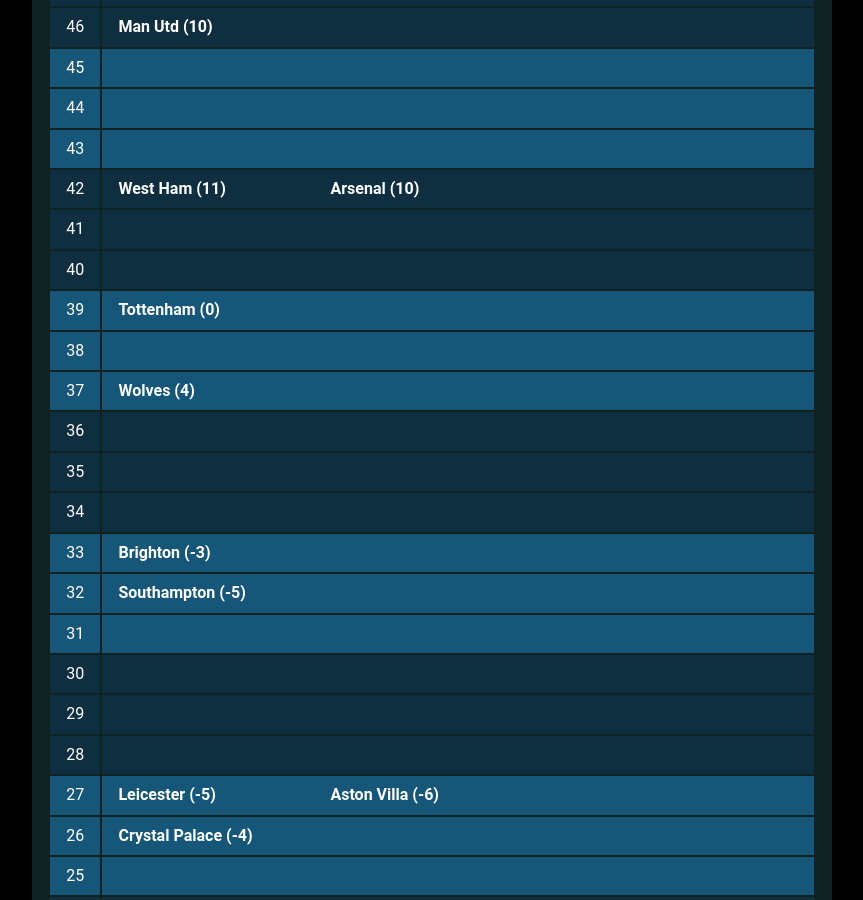
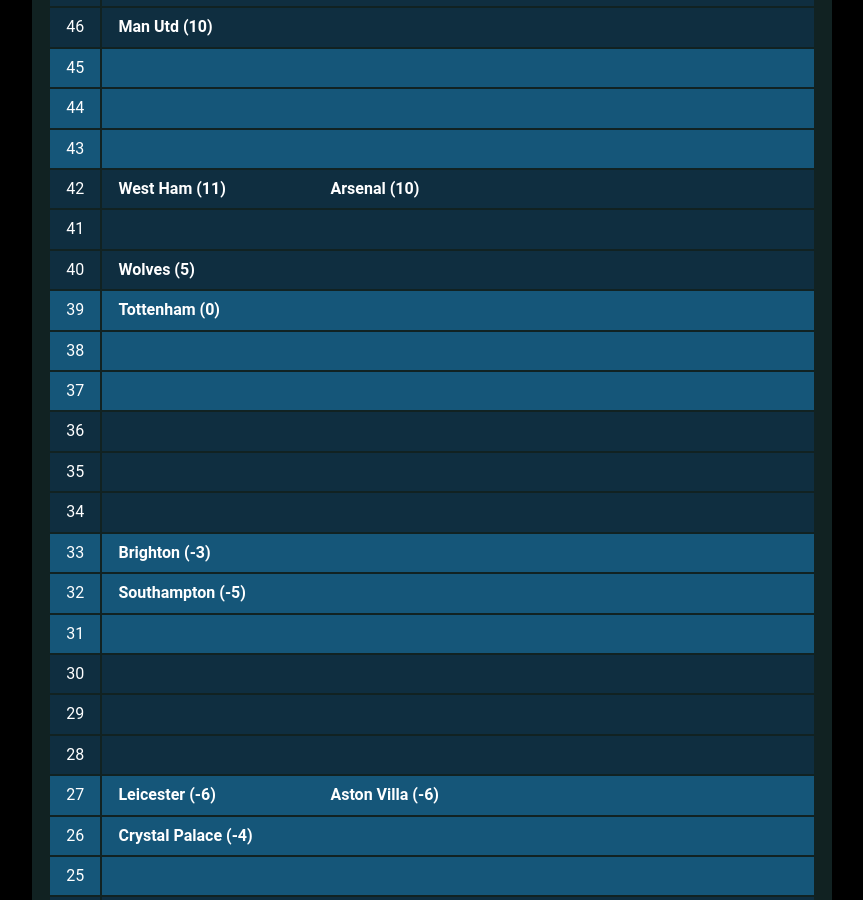
Before and after one commit to muru/muru.github.io, a Jekyll site: the page built from resources.md, in a window 1280 px wide and 900 px high, scrolled down 2164 px. Shown: the whole window, without its empty margins (208-1071 px from the left). Built offline with Jekyll 4.4.1, drawn with Linux system fonts in a browser that asks for light colours; some web fonts are replaced; some of the changed text lies outside the part shown.

Commit message:
updated cann-table: Tue 22 Feb 00:03:19 JST 2022

```diff
--- a/cann-table.html
+++ b/cann-table.html
@@ -124,6 +124,7 @@
 	<tr class="cann-row-2">
 		<td class="cann-point"> 40 </td>
 		<td class="cann-clubs">
+			<span class="club-name"> Wolves (5) </span>
 		</td>
  	</tr>
 	<tr class="cann-row-1">
@@ -140,7 +141,6 @@
 	<tr class="cann-row-1">
 		<td class="cann-point"> 37 </td>
 		<td class="cann-clubs">
-			<span class="club-name"> Wolves (4) </span>
 		</td>
  	</tr>
 	<tr class="cann-row-2">
@@ -193,7 +193,7 @@
 	<tr class="cann-row-1">
 		<td class="cann-point"> 27 </td>
 		<td class="cann-clubs">
-			<span class="club-name"> Leicester (-5) </span>
+			<span class="club-name"> Leicester (-6) </span>
 			<span class="club-name"> Aston Villa (-6) </span>
 		</td>
  	</tr>
```
Also changed, not shown: other parts of cann-table.html (+1 -1 lines).
